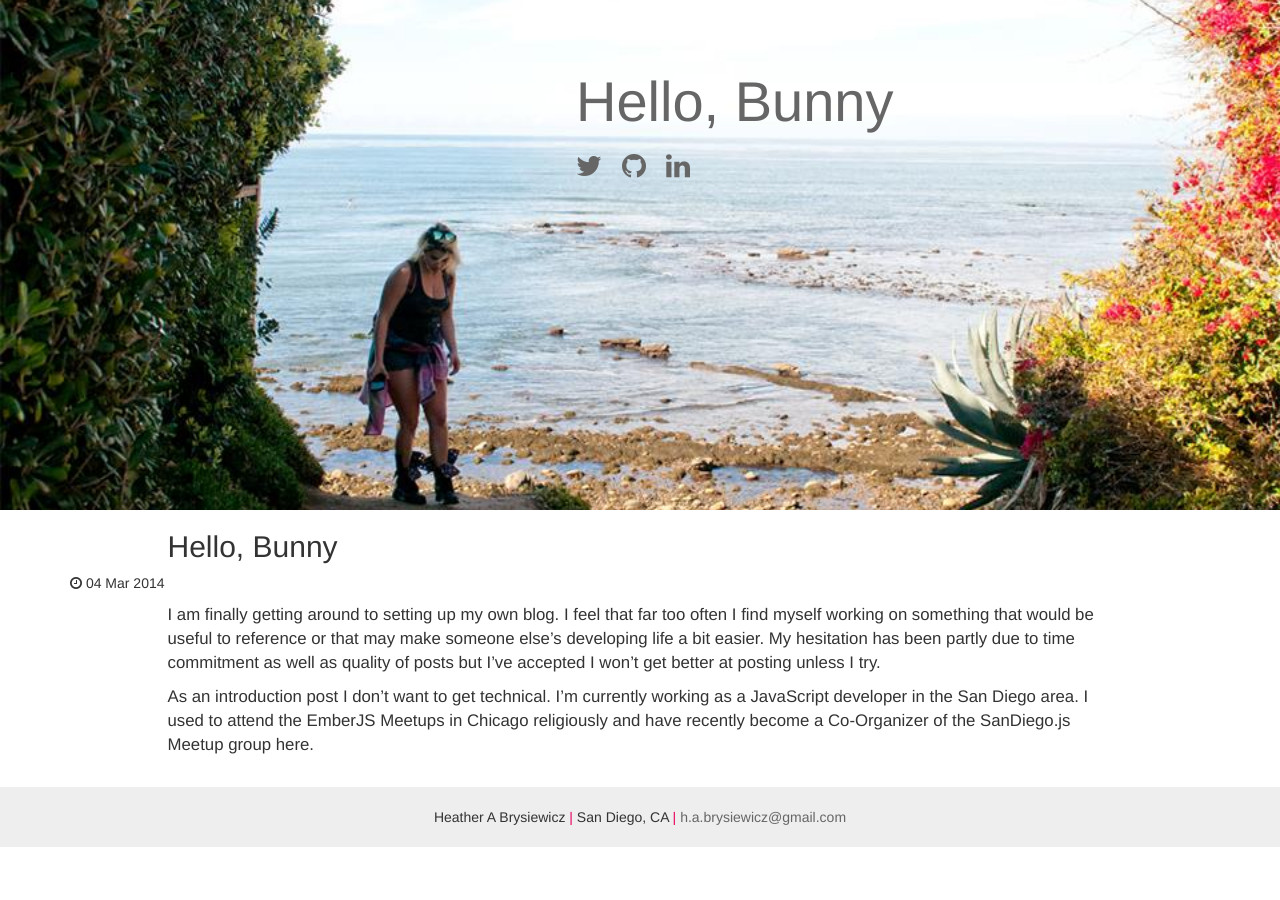
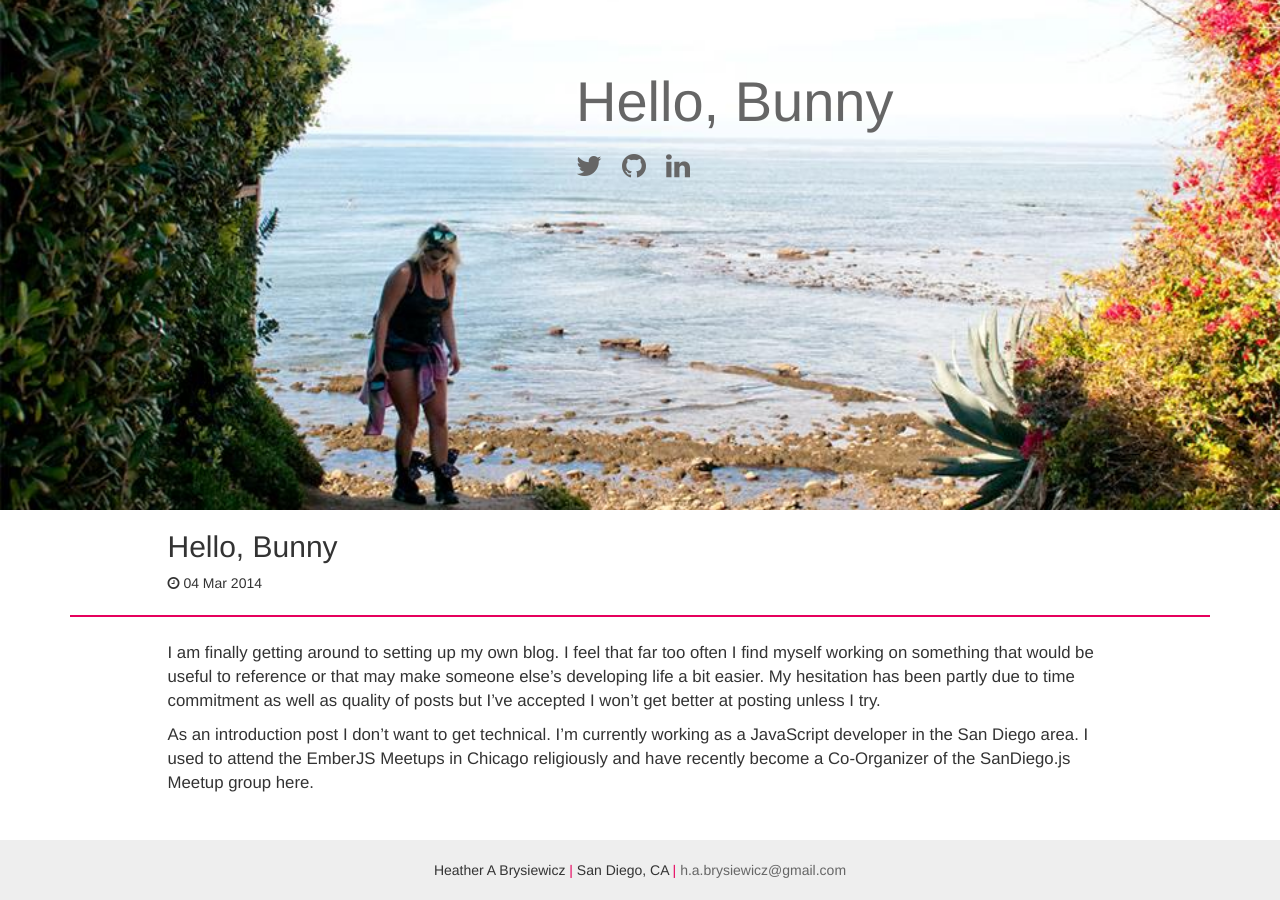
Before and after one commit to hbrysiewicz/hbrysiewicz.github.io, a Jekyll site: the page built from _posts/2014-03-04-hello-bunny.md, in a window 1280 px wide. Built offline with Jekyll 4.4.1, drawn with Linux system fonts in a browser that asks for light colours; Markdown is read by kramdown in place of the engine named in the settings.

Commit message:
Fix footer

```diff
--- a/_layouts/default.html
+++ b/_layouts/default.html
@@ -48,8 +48,9 @@
       <div class="container site-container">
         {{ content }}
       </div>
+    </div>
 
-      <div class="footer">
+    <div id="footer">
       <div class="container">
         <p class="text-center">
           Heather A Brysiewicz <span class="pink">|</span>
@@ -58,7 +59,6 @@
         </p>
       </div>
     </div>
-    </div>
 
   </body>
 </html>
--- a/_layouts/post.html
+++ b/_layouts/post.html
@@ -3,10 +3,8 @@ layout: default
 ---
 
 <div class="row">
-  <div class="col-md-offset-1 col-md-6">
+  <div class="col-md-offset-1 col-md-10">
     <h2>{{ page.title }}</h2>
-  </div>
-  <div class="col-md-6">
     <p class="meta">
       <span class="fa fa-clock-o fa-1x"></span>
       {{ page.date | date_to_string }}
@@ -14,6 +12,8 @@ layout: default
   </div>
 </div>
 
+<div class="divider"></div>
+
 <div class="row post">
   <div class="col-md-offset-1 col-md-10">
     {{ content }}
--- a/assets/css/main.css
+++ b/assets/css/main.css
@@ -108,12 +108,14 @@ a:hover {
 }
 
 .divider {
-  border: 1px solid #666;
+  border: 1px solid #e6005c;
   width: 100%;
+  margin-top: 12px;
+  margin-bottom: 24px;
 }
 
-.footer {
-  position: absolute;
+#footer {
+  position: fixed;
   bottom: 0;
   width: 100%;
   height: 60px;
```
Also changed, not shown: _posts/2014-03-04-hello-bunny.md (renamed from _posts/2014-03-04-welcome-to-jekyll.markdown). Lines whose indentation alone changed are shown as unchanged.
